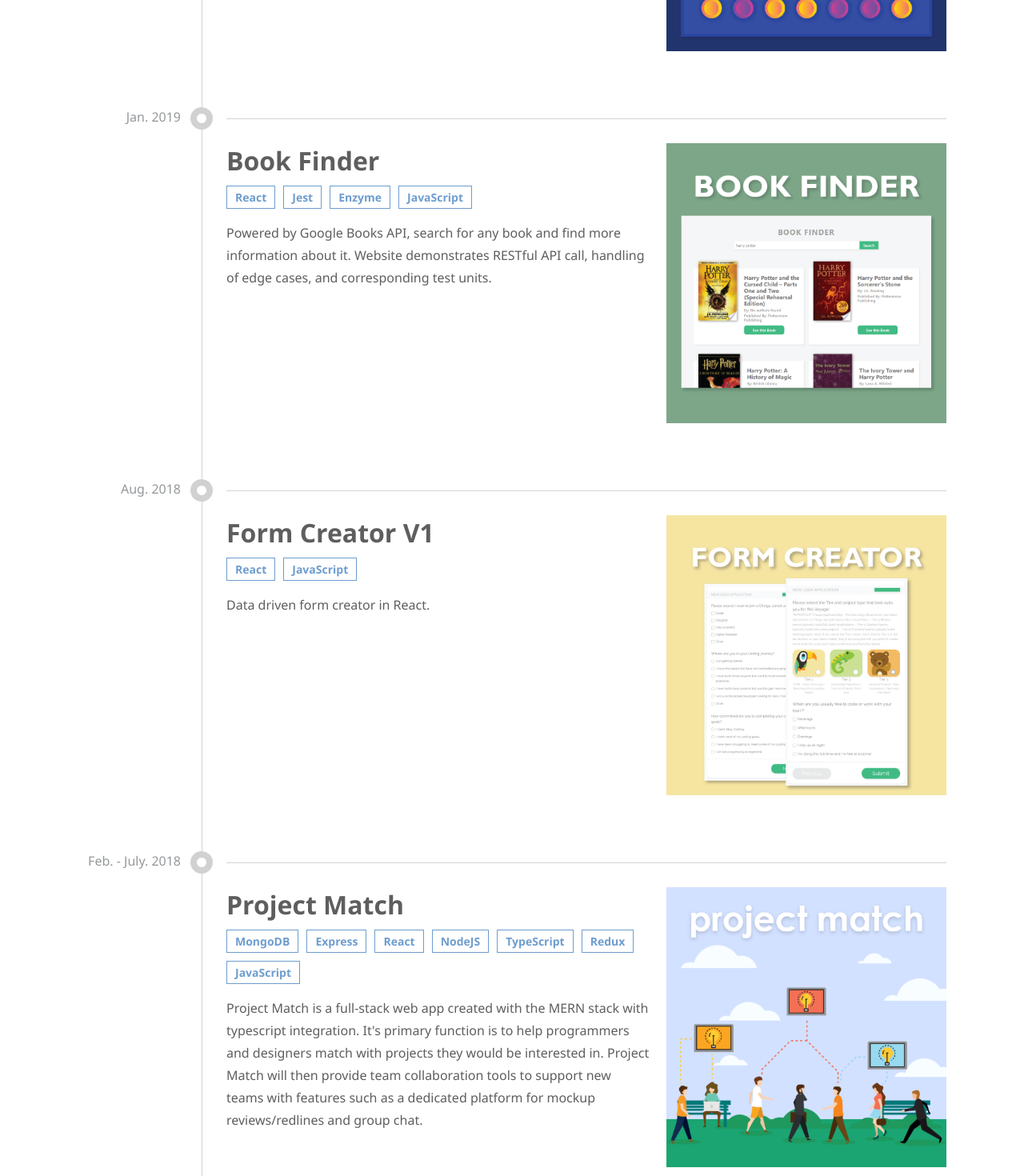
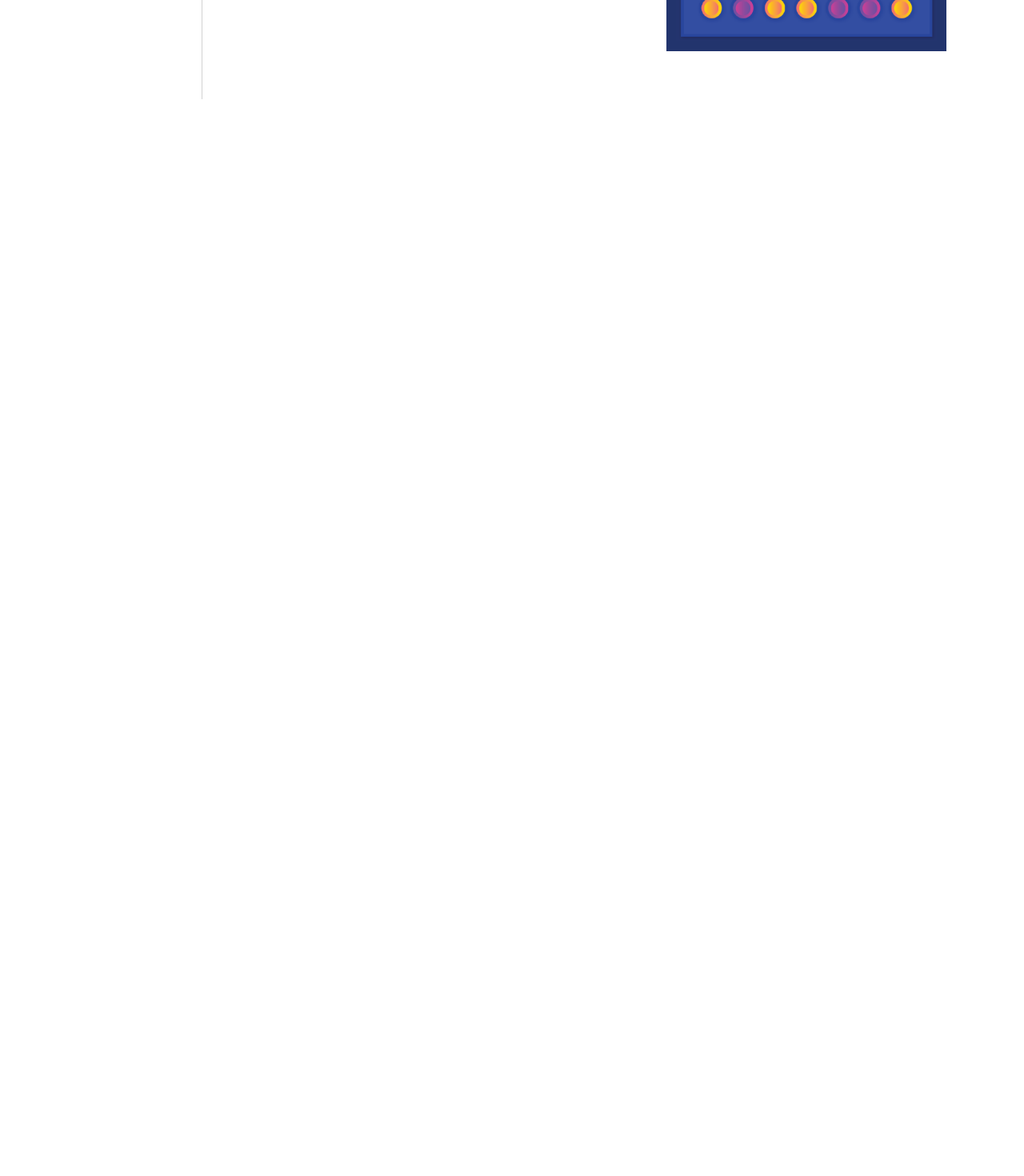
Before and after one commit to serpient/fsadikin, a React (Create React App) app: page /#/ in a window 1280 px wide. Shown: the part 4160-5630 px from the top of the page at 80% size. After the commit the page ends 4380 px from the top, so only its background shows below. Built offline with nearby package versions, Linux system fonts and the light colour scheme.

Commit message:
Remove old projects

```diff
--- a/src/App.js
+++ b/src/App.js
@@ -57,21 +57,6 @@ class App extends React.Component {
           <Route exact={true} path={'/projects'} component={Projects} />
           <Route
             exact={true}
-            path="/projects/Project-Match"
-            render={() => (
-              <ProjectPageCreator projectData={projects.get('project-match')} />
-            )}
-          />
-
-          <Route
-            exact={true}
-            path="/projects/turtlesTab"
-            render={() => (
-              <ProjectPageCreator projectData={projects.get('turtle-tab')} />
-            )}
-          />
-          <Route
-            exact={true}
             path="/projects/chingu"
             render={() => (
               <ProjectPageCreator projectData={projects.get('chingu')} />
@@ -79,23 +64,9 @@ class App extends React.Component {
           />
           <Route
             exact={true}
-            path="/projects/Book-Finder"
-            render={() => (
-              <ProjectPageCreator projectData={projects.get('book-finder')} />
-            )}
-          />
-          <Route
-            exact={true}
             path="/projects/Connect-4"
             render={() => (
               <ProjectPageCreator projectData={projects.get('connect-4')} />
-            )}
-          />
-          <Route
-            exact={true}
-            path="/projects/form-creator-v1"
-            render={() => (
-              <ProjectPageCreator projectData={projects.get('form-creator')} />
             )}
           />
           <Route
--- a/src/project_data/index.js
+++ b/src/project_data/index.js
@@ -19,11 +19,11 @@ const projects = new Map([
   ['tic-tac-toe', TicTacToe],
   ['inclusive-maps', InclusiveMaps],
   ['chingu', Chingu],
-  ['connect-4', Connect_4],
-  ['book-finder', Book_Finder],
-  ['form-creator', Form_Creator],
-  ['project-match', Project_Match],
-  ['turtle-tab', Turtles_Tab]
+  ['connect-4', Connect_4]
+  // ['book-finder', Book_Finder],
+  // ['form-creator', Form_Creator]
+  // ['project-match', Project_Match],
+  // ['turtle-tab', Turtles_Tab]
 ]);
 
 export default projects;
```
